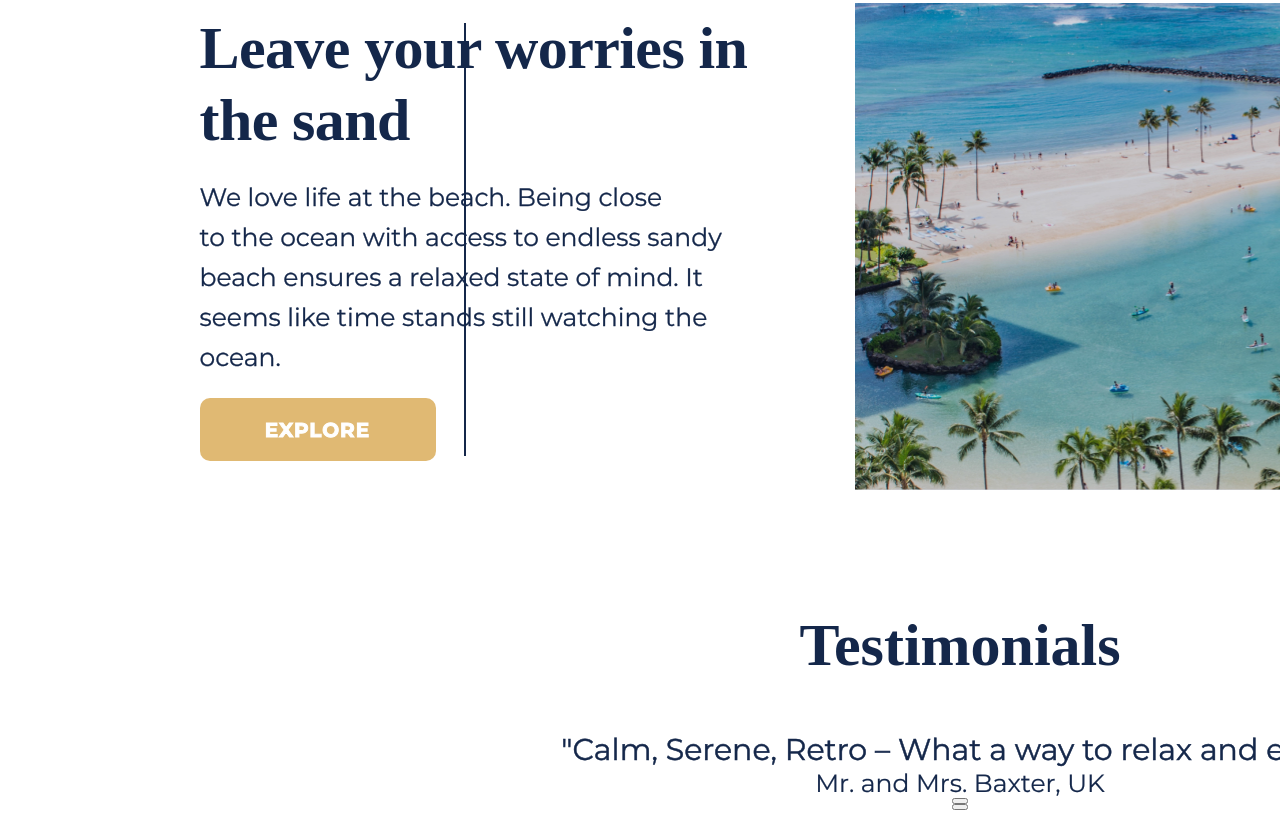
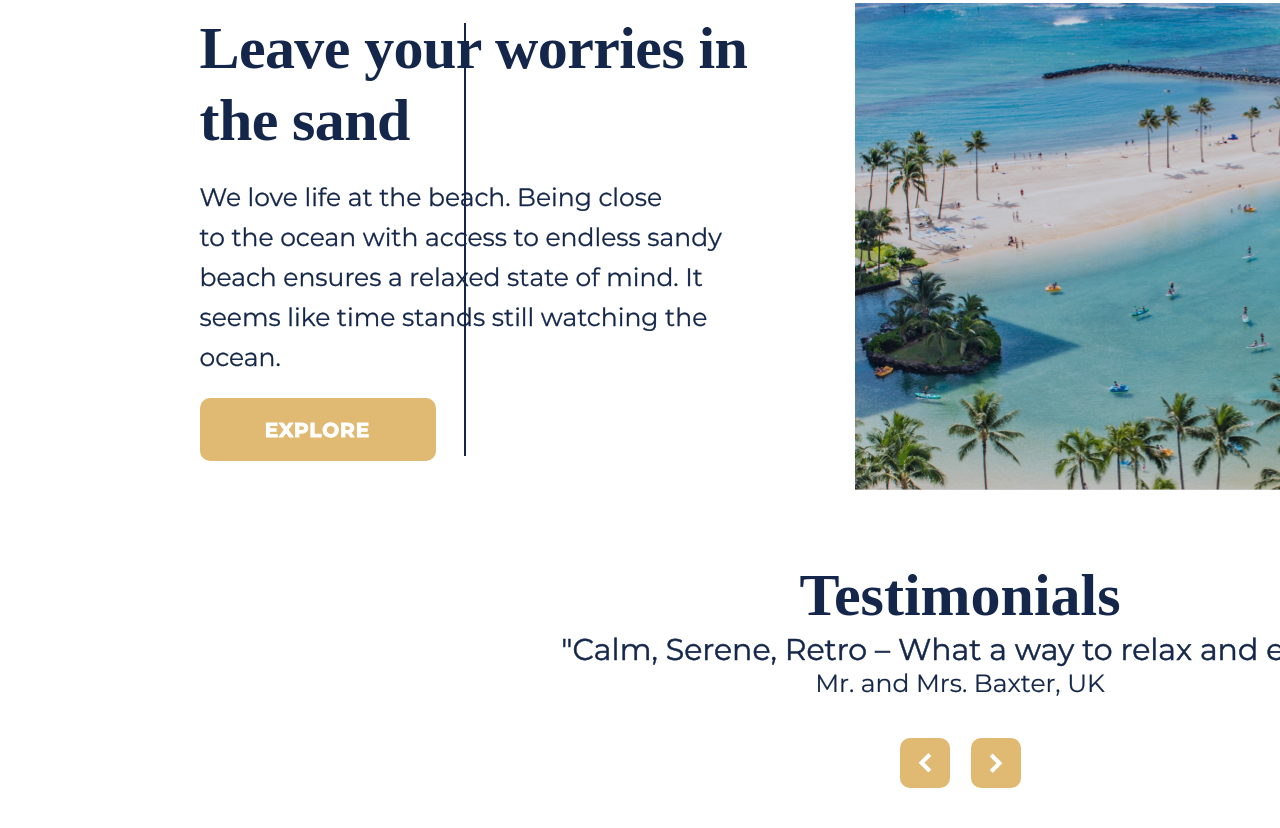
Before and after one commit to KseniaKrasilnikova/luxury_hotels, a website: page source/index.html in a window 1280 px wide. Shown: the part 1946-2774 px from the top of the page. Drawn offline with nearby package versions, Linux system fonts and the light colour scheme; files that its build step writes are made by us from their sources; files whose address does not match are found by name.

Commit message:
review section (pagination without js)

```diff
--- a/source/index.html
+++ b/source/index.html
@@ -97,13 +97,17 @@
             </div>
         </section>
         <section class="reviews">
-            <h2 class="reviews__title">Testimonials</h2>
-            <p class="reviews__text">"Calm, Serene, Retro – What a way to relax and enjoy"</p>
-            <p class="reviews__author">Mr. and Mrs. Baxter, UK</p>
+            <h2 class="visually-hidden">Luxury reviews</h2>
+            <div class="testimonials">
+                <h3 class="testimonials__title">Testimonials</h3>
+                <p class="testimonials__text">"Calm, Serene, Retro – What a way to relax and enjoy"</p>
+                <p class="testimonials__author">Mr. and Mrs. Baxter, UK</p>
+            </div>
+            <div class="pagination">
+                <a href="#prev" class="pagination__prev">Previous</a>
+                <a href="#next" class="pagination__next">Next</a>
+            </div>
 
-
-            <button type="button"></button>
-            <button type="button"></button>
         </section>
 
     </main>
--- /dev/null
+++ b/source/sass/blocks/pagination.scss
@@ -0,0 +1,43 @@
+.pagination {
+  width: 121px;
+  margin: 30px auto;
+  padding: 10px;
+  display: flex;
+  flex-direction: row;
+  flex-wrap: nowrap;
+  justify-content: space-between;
+
+  white-space: nowrap;
+}
+
+.pagination a {
+  display: inline-block;
+  width: 50px;
+  height: 50px;
+
+  text-align: center;
+  vertical-align: middle;
+  font-weight: bold;
+  color: white;
+  text-decoration: none;
+
+  background-color: $accentColor;
+  border-radius: 20%;
+}
+
+.pagination__prev {
+  margin-right: 10px;
+  background-image: url("../img/previous-btn.svg");
+  background-repeat: no-repeat;
+  background-position: center;
+  text-indent: -1000px;
+}
+
+.pagination__next {
+  margin-left: 10px;
+  background-image: url("../img/previous-btn.svg");
+  background-repeat: no-repeat;
+  background-position: center;
+  transform: rotate(180deg);
+  text-indent: -1000px;
+}
--- a/source/sass/blocks/reviews.scss
+++ b/source/sass/blocks/reviews.scss
@@ -2,30 +2,4 @@
   display: flex;
   flex-direction: column;
   align-items: center;
-  //justify-content: center;
 }
-
-.reviews p {
-  margin: 0;
-}
-
-.reviews__title {
-  font-family: Adobe Garamond Pro, serif;
-  font-weight: 700;
-  font-size: 60px;
-  line-height: 72px;
-}
-
-.reviews__text {
-  font-size: 30px;
-  line-height: 37px;
-  -webkit-text-stroke-width: .5px;
-  -webkit-text-stroke-color: $darkColor;
-}
-
-.reviews__author {
-  font-size: 25px;
-  line-height: 30px;
-  -webkit-text-stroke-width: .2px;
-  -webkit-text-stroke-color: $darkColor;
-}
--- /dev/null
+++ b/source/sass/blocks/testimonials.scss
@@ -0,0 +1,31 @@
+.testimonials {
+  display: flex;
+  flex-direction: column;
+  align-items: center;
+}
+
+.testimonials h3,
+.testimonials p {
+  margin: 0;
+}
+
+.testimonials__title {
+  font-family: Adobe Garamond Pro, serif;
+  font-weight: 700;
+  font-size: 60px;
+  line-height: 72px;
+}
+
+.testimonials__text {
+  font-size: 30px;
+  line-height: 37px;
+  -webkit-text-stroke-width: .5px;
+  -webkit-text-stroke-color: $darkColor;
+}
+
+.testimonials__author {
+  font-size: 25px;
+  line-height: 30px;
+  -webkit-text-stroke-width: .2px;
+  -webkit-text-stroke-color: $darkColor;
+}
--- a/source/sass/style.scss
+++ b/source/sass/style.scss
@@ -13,6 +13,8 @@
 @import "blocks/logo";
 @import "blocks/menu-list";
 @import "blocks/navigation";
+@import "blocks/pagination";
 @import "blocks/reviews";
 @import "blocks/rooms";
 @import "blocks/scroll";
+@import "blocks/testimonials";
```
